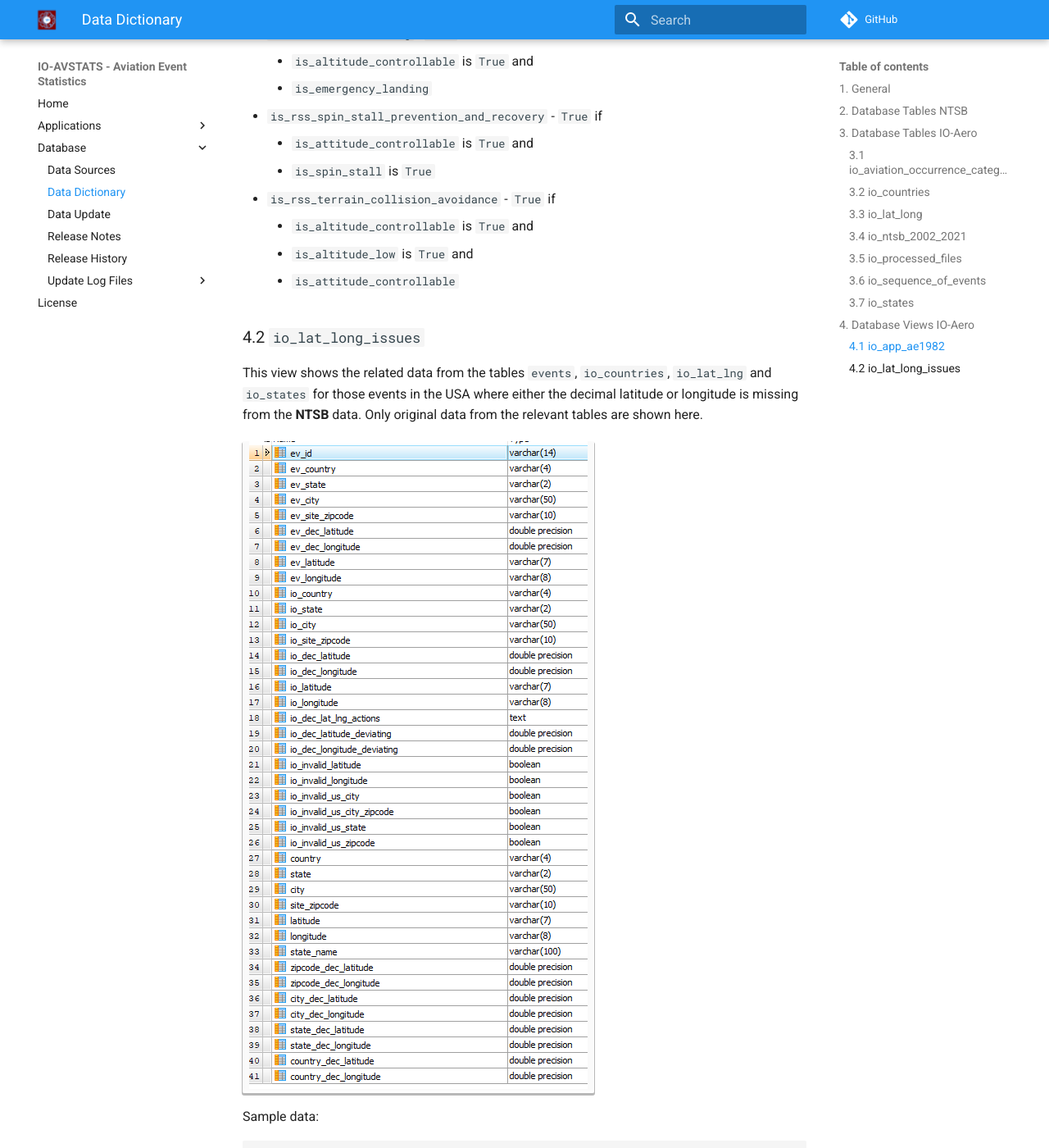
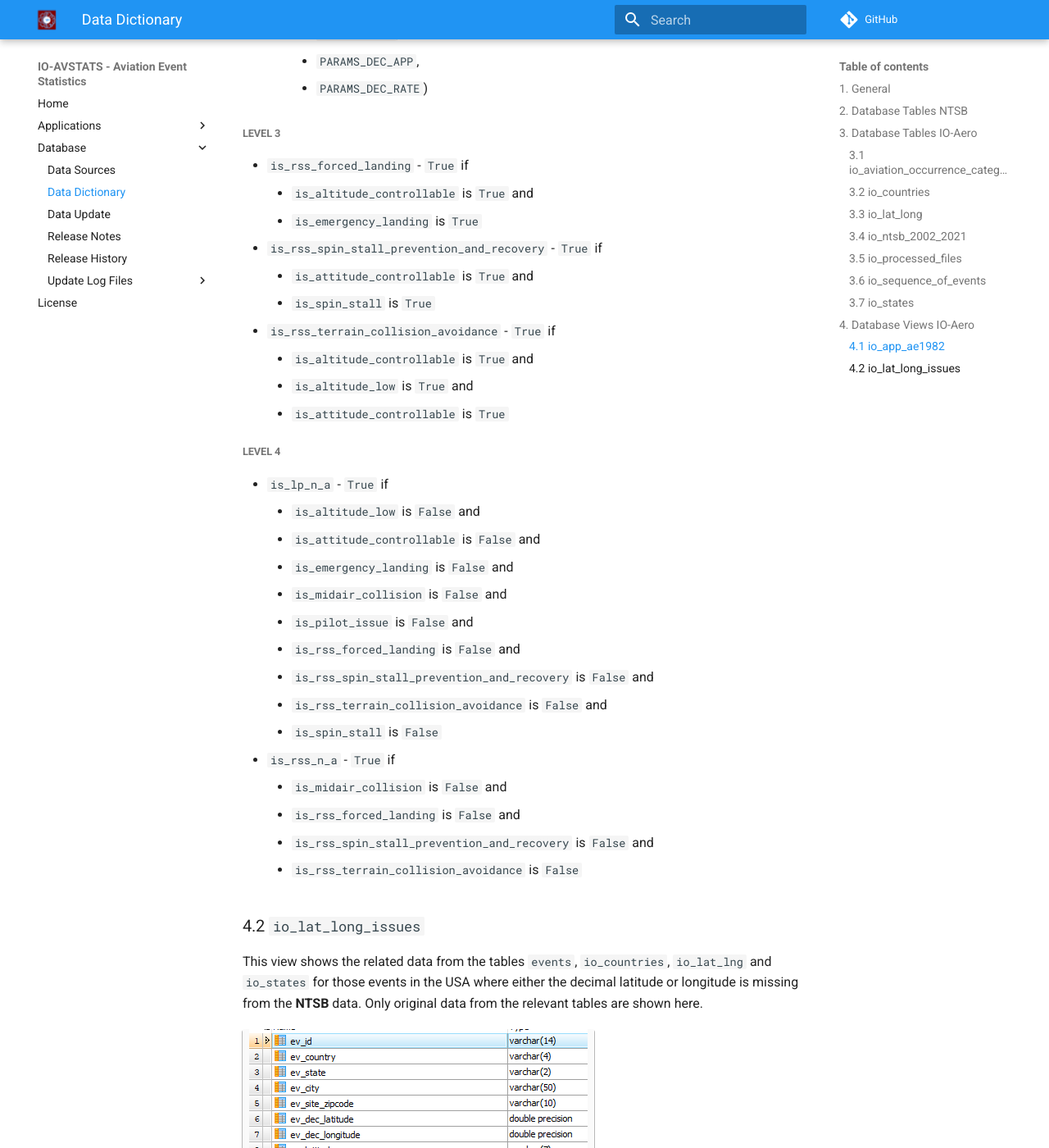
Before and after one commit to io-aero/io-avstats-shared, an MkDocs documentation site: the page built from docs/db_dictionary.md, in a window 1280 px wide and 1400 px high, scrolled down 12396 px. Shown: the whole window at 82% size. Built offline with MkDocs 1.6.1 and Material for MkDocs 9.7.7, drawn with Linux system fonts in a browser that asks for light colours; comment, search, counter and statistics services are not loaded; some of the changed text lies outside the part shown.

```diff
--- a/docs/db_dictionary.md
+++ b/docs/db_dictionary.md
@@ -362,6 +362,12 @@ regis_nos                    |{N6763,N7227C}     |
 
 ##### Level 1
 
+                                               CASE WHEN level_1.cictt_codes::text[] = ARRAY[]::text[] THEN (ARRAY['n/a'])
+                                                                                                       ELSE level_1.cictt_codes
+                                                END cictt_codes,
+
+
+- `cictt_codes` - ARRAY['n/a'] if empty
 - `is_dest_country_usa` - `True` if `dest_countries` contains `USA`
 - `is_dprt_country_usa` - `True` if `dprt_countries` contains `USA`
 - `is_emergency_landing` - `True` if
@@ -373,10 +379,11 @@ regis_nos                    |{N6763,N7227C}     |
         - `events_sequence.occurrence_code` in (`xxx133`, `xxx133`, `xxx133`, `xxx133`, `xxx133`, `xxx133`, `xxx133`, `xxx133`, `xxx133`, `xxx133`, `xxx133`, `xxx133`, `xxx133`, `xxx133`, )
         - `events_sequence.occurrence_code` in (`xxx337`, `xxx338`) and
         - `events_sequence.defining_ev` is true
-- `is_far_part_091x` - `True` if `far_parts` contains at least one of `091`, `091F` or `091K`
-- `is_far_part_121` - `True` if `far_parts` contains at least one `121`
-- `is_far_part_135` - `True` if `far_parts` contains at least one `135`
-- `is_oper_country_usa` - `True` if `oper_countries` contains `USA`
+- `is_far_part_091x`     - `True` if `far_parts` contains at least one of `091`, `091F` or `091K`
+- `is_far_part_121`      - `True` if `far_parts` contains at least one `121`
+- `is_far_part_135`      - `True` if `far_parts` contains at least one `135`
+- `is_far_part_other`    - `True` if `far_parts` contains none of  `091`, `091F` or `091K`, `121`, `135`
+- `is_oper_country_usa`  - `True` if `oper_countries` contains `USA`
 - `is_owner_country_usa` - `True` if `owner_countries` contains `USA`
 - `is_regis_country_usa` - `True` if `regis_countries` contains `USA`
 - `is_spin_stall` - `True` if
@@ -389,8 +396,8 @@ regis_nos                    |{N6763,N7227C}     |
 
 - `is_altitude_controllable` - `True` if
     - `is_atttitude_controllable` is `True` and
-    - `is_emergency_landing` is `True` and not
-    - `is_spin_stall` is `True`
+    - `is_emergency_landing`      is `True` and not
+    - `is_spin_stall`             is `True`
 - `is_altitude_low` - `True` if
     - `spin_stall` is `False`                      and
     - `occurrence_codes` does not contain `MIDAIR` and
@@ -412,14 +419,32 @@ regis_nos                    |{N6763,N7227C}     |
 
 - `is_rss_forced_landing` - `True` if
     - `is_altitude_controllable` is `True` and
-    - `is_emergency_landing`
+    - `is_emergency_landing`     is `True`
 - `is_rss_spin_stall_prevention_and_recovery` - `True` if
     - `is_attitude_controllable` is `True` and
-    - `is_spin_stall` is `True`
+    - `is_spin_stall`            is `True`
 - `is_rss_terrain_collision_avoidance` - `True` if
     - `is_altitude_controllable` is `True` and
-    - `is_altitude_low` is `True` and
-    - `is_attitude_controllable`
+    - `is_altitude_low`          is `True` and
+    - `is_attitude_controllable` is `True`
+
+##### Level 4
+
+- `is_lp_n_a` - `True` if
+    - `is_altitude_low`                           is `False` and
+    - `is_attitude_controllable`                  is `False` and
+    - `is_emergency_landing`                      is `False` and
+    - `is_midair_collision`                       is `False` and
+    - `is_pilot_issue`                            is `False` and
+    - `is_rss_forced_landing`                     is `False` and
+    - `is_rss_spin_stall_prevention_and_recovery` is `False` and
+    - `is_rss_terrain_collision_avoidance`        is `False` and
+    - `is_spin_stall`                             is `False`
+- `is_rss_n_a` - `True` if
+    - `is_midair_collision`                       is `False` and
+    - `is_rss_forced_landing`                     is `False` and
+    - `is_rss_spin_stall_prevention_and_recovery` is `False` and
+    - `is_rss_terrain_collision_avoidance`        is `False`
 
 ### 4.2 `io_lat_long_issues`
 
```
Also changed, not shown: docs/io_avstats_db_release_notes.md (+4 -8 lines).
